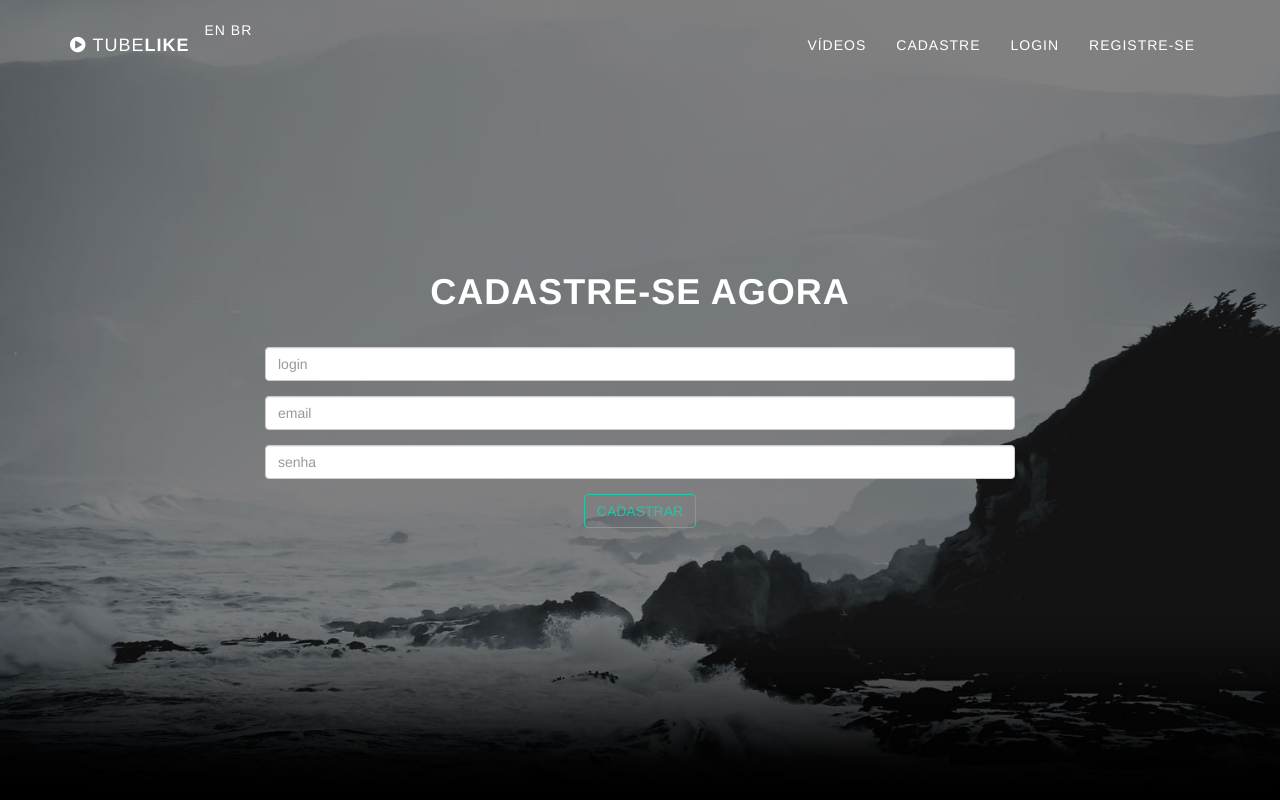
After one commit to viniciusfpe/tubelike, a Django app: page /Cadastrouser/ in a window 1280 px wide. The commit adds this page. Run offline with Django 3.2, Linux system fonts and the light colour scheme; parts of the project's set-up code (start-up, migrations or seed data) failed here and were passed over; some libraries are stand-ins or nearby versions.

Commit message:
Cadastro de usuario

```diff
--- a/movie/forms.py
+++ b/movie/forms.py
@@ -16,11 +16,11 @@ class ComentsForMovieForm(forms.ModelForm):
 	class Meta:
 		model = ComentsForMovie
 
-class PessoaForm(forms.ModelForm):
-    password = forms.CharField(widget=forms.PasswordInput)
-    class Meta:
-        model = Pessoa
-
 class LoginForm(forms.Form):
     login = forms.CharField(max_length=100, required=True)
     senha = forms.CharField(widget=forms.PasswordInput, required=True)
+
+class cadastroForm(forms.Form):
+	login = forms.CharField(max_length=100, required=True)
+	email = forms.CharField(max_length=100, required=True)
+	senha = forms.CharField(widget=forms.PasswordInput, required=True)
--- /dev/null
+++ b/movie/templates/cadastrouser.html
@@ -0,0 +1,30 @@
+{% extends 'template.html' %}
+
+{% load i18n %}
+
+{% block titulo %}{% blocktrans %}Cadastro{% endblocktrans %}{% endblock titulo %}
+
+{% block conteudo %}
+    <section id="cadastre" class="intro">
+        <div class="intro-body">
+            <div class="container">
+                <div class="row">
+                    <div class="col-md-8 col-md-offset-2">
+                        <h1>{% blocktrans %}Cadastre-se agora{% endblocktrans %}</h1>
+                        <form action="/Cadastraruser/" method="POST" class="form-horizontal" role="form">
+                            {%csrf_token%}
+                            {% for field in form %}
+                                <div class="form-group">
+                                    <div class="col-sm-12">
+                                        <input class="form-control" id="{{ field.id_for_label }}" name="{{ field.html_name }}" placeholder="{{ field.html_name }}">
+                                    </div>
+                                </div>
+                            {% endfor %}
+                            <input class="btn btn-default" type="submit" value="Cadastrar" />
+                        </form>
+                    </div>
+                </div>
+            </div>
+        </div>
+    </section>
+{%endblock conteudo %}
--- a/movie/templates/template.html
+++ b/movie/templates/template.html
@@ -66,6 +66,9 @@
                         <li class="page-scroll">
                             <a href="/login/">Login</a>
                         </li>
+                        <li class="page-scroll">
+                            <a href="/Cadastrouser/">{% blocktrans %}Registre-se{% endblocktrans %}</a>
+                        </li>
                     {% endif %}
                 </ul>
             </div>
--- a/movie/views.py
+++ b/movie/views.py
@@ -7,8 +7,8 @@
 # coding: utf-8
 from django.shortcuts import render, HttpResponseRedirect, HttpResponse
 from movie.forms import MovieForm, ComentsForMovieForm
-from movie.models import Movie, Categoria, ComentsForMovie, LikesForMovie
-from movie.forms import PessoaForm, LoginForm
+from movie.models import Movie, Categoria, ComentsForMovie, LikesForMovie, Pessoa
+from movie.forms import LoginForm, cadastroForm
 from django.contrib.auth import authenticate, logout, login as meu_login
 from django.contrib.auth.decorators import login_required
 from datetime import datetime
@@ -129,6 +129,10 @@ def login(request):
     form = LoginForm()
     return render(request, 'login.html',{'form':form})
 
+def logoff(request):
+	logout(request)
+	return HttpResponseRedirect('/')
+
 def validar(request):
 	if request.method == 'POST':
 		form = LoginForm(request.POST)
@@ -149,6 +153,22 @@ def validar(request):
 	else:
 		return HttpResponseRedirect('/login/')
 
-def logoff(request):
-	logout(request)
-	return HttpResponseRedirect('/')
+def Cadastro_user(request):
+	form = cadastroForm()
+	return render(request,'cadastrouser.html',{'form':form})
+
+def Cadastrar_user(request):
+	if request.method == 'POST':
+		form = cadastroForm(request.POST)
+
+	if form.is_valid():
+		pessoa = Pessoa(
+			username=form.data['login'],
+			email=form.data['email'],
+			is_active=True
+		)
+
+	pessoa.set_password(form.data['senha'])
+	pessoa.save()
+
+	return HttpResponseRedirect('/login/');
--- a/tubelike/urls.py
+++ b/tubelike/urls.py
@@ -22,5 +22,7 @@ urlpatterns = patterns('movie.views',
     url(r'^login/$', 'login'),
     url(r'^validar/$', 'validar'),
     url(r'^logoff/$', 'logoff'),
+    url(r'^Cadastrouser/$', 'Cadastro_user'),
+    url(r'^Cadastraruser/$', 'Cadastrar_user'),
     url(r'^i18n/', include('django.conf.urls.i18n')),
 )
```
Also changed, not shown: db.sqlite3.
